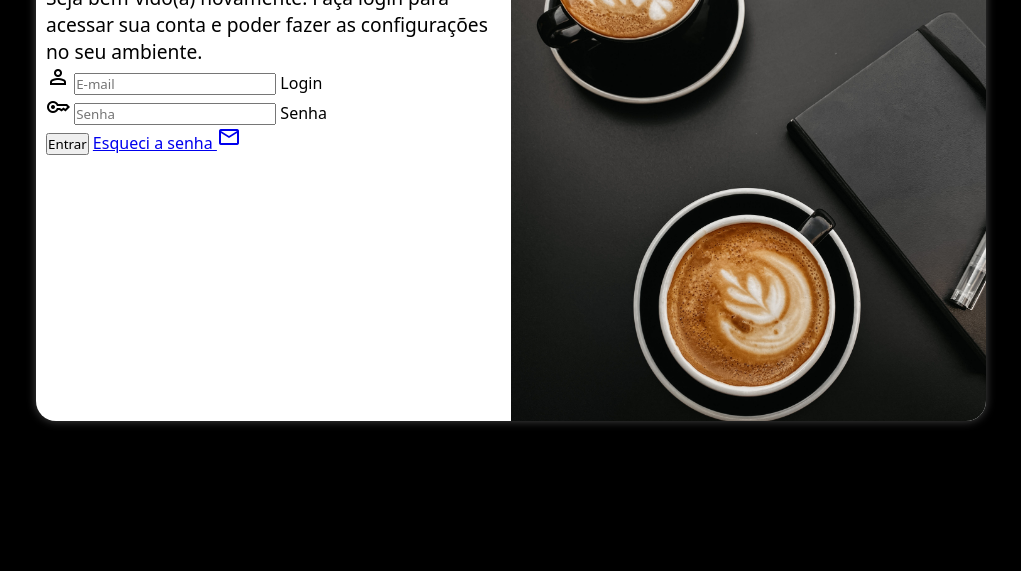
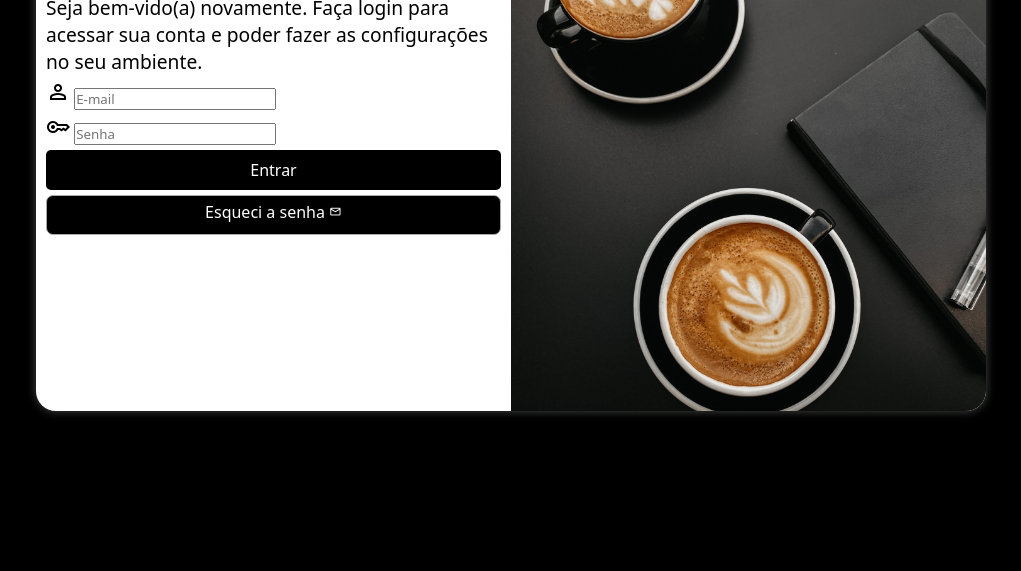
Before and after one commit to SamaraMelo299/projetos, a plain HTML site: page login/index.html in a window 1280 px wide. Shown: the part 229-800 px from the top of the page, without its empty margins (129-1150 px from the left). Drawn offline with nearby package versions, Linux system fonts and the light colour scheme.

Commit message:
atualização

```diff
--- a/login/estilos/media-query.css
+++ b/login/estilos/media-query.css
@@ -2,7 +2,7 @@
 
 @media screen and (min-width: 768px) and (max-width: 992px) {
     section#login {
-        width: 90vw;
+        width: 80vw;
     }
 
     section#login > div#imagem {
--- a/login/estilos/style.css
+++ b/login/estilos/style.css
@@ -28,7 +28,7 @@ section#login {
 
     background-color: white;
     width: 250px;
-    height: 500px;
+    height: 480px;
     border-radius: 20px;
     box-shadow: 0px 0px 10px rgba(255, 255, 255, 0.283);
 
@@ -55,6 +55,57 @@ div#formulario > h1 {
 }
 
 div#formulario > p {
-
     font-size: 0.8em;
 }
+
+form > div.campo {
+    display: block;
+    width: 100%;
+    height: 30px;
+    border-radius: 5px;
+    margin: 5px 0px;
+}
+
+div.campo > label {
+    display: none;
+}
+
+form > input[type=submit] {
+    display: block;
+    font-size: 1em;
+    width: 100%;
+    height: 40px;
+    background-color: black;
+    color: white;
+    border: none;
+    border-radius: 5px;
+    cursor: pointer;
+}
+
+form > input[type=submit]:hover {
+    background-color: darkgray;
+    color: white;
+}
+
+form > a.botao {
+    display: block;
+    text-align: center;
+    font-size: 1em;
+    width: 100%;
+    height: 40px;
+    padding-top: 5px;
+    margin-top: 5px;
+    background-color: black;
+    color: white;
+    border: 1px solid darkgray;
+    border-radius: 7px;
+    text-decoration: none;
+}
+
+form > a.botao:hover {
+    background-color: darkgray;
+}
+
+form > a.botao > i {
+    font-size: 0.8em;
+}
--- a/login/index.html
+++ b/login/index.html
@@ -30,7 +30,7 @@
                         <label for="isenha">Senha</label>
                     </div>
                     <input type="submit" value="Entrar">
-                    <a href="esqueci.html">
+                    <a href="esqueci.html" class="botao">
                         Esqueci a senha <i class="material-symbols-outlined">mail</i>
                     </a>
                 </form>
```
